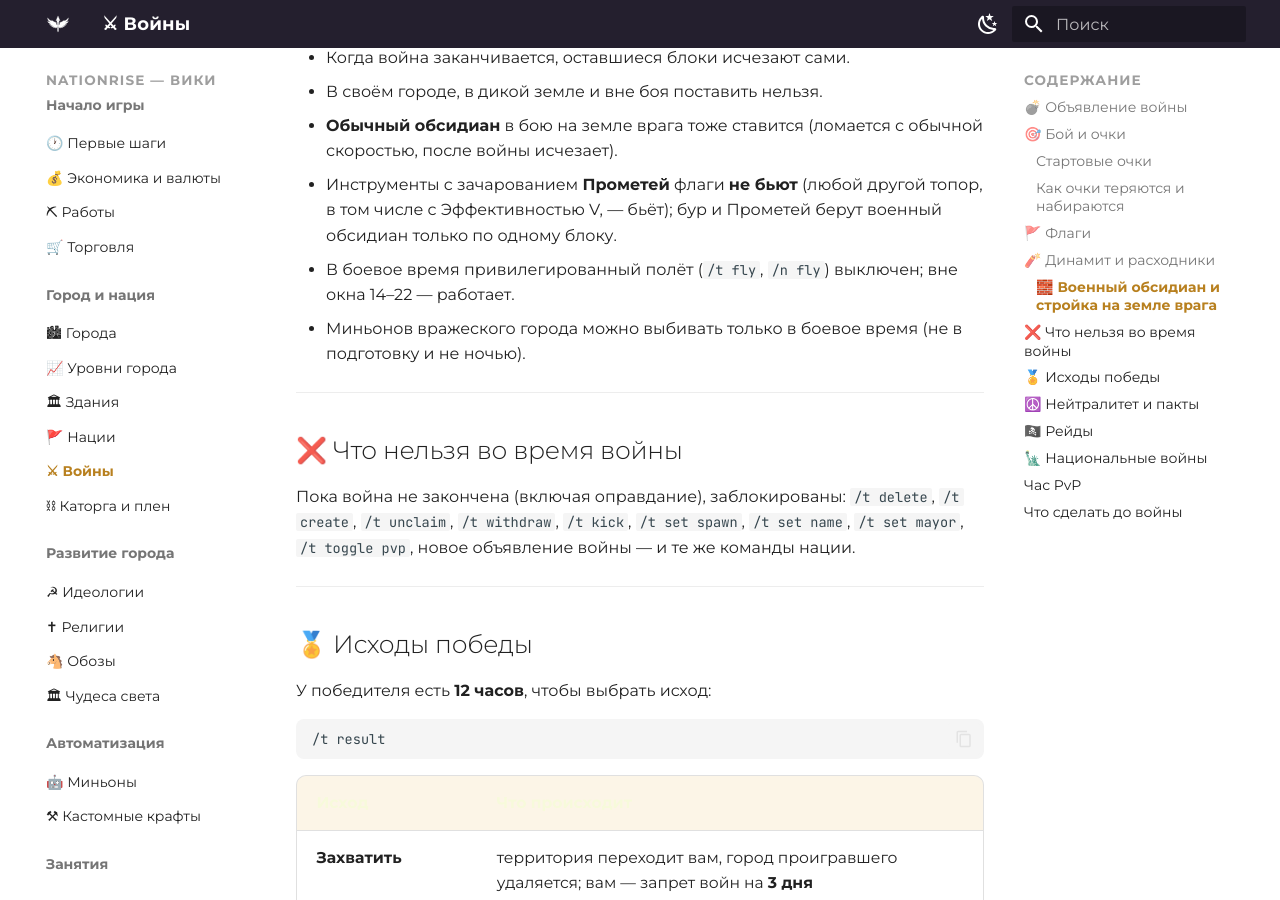
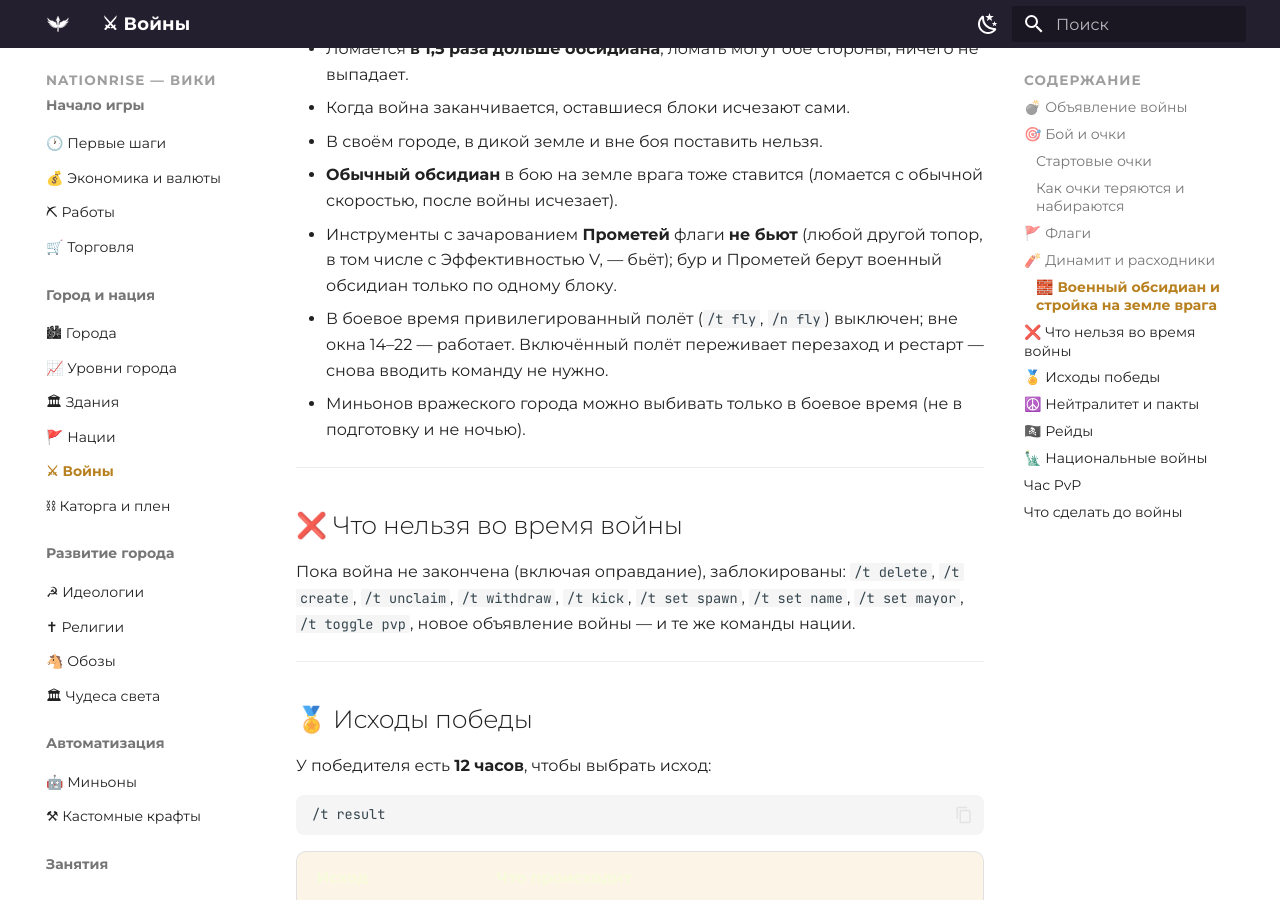
Before and after one commit to zixSSSed/NationRise-Wiki-RU, an MkDocs documentation site: the page built from docs/war.md, in a window 1280 px wide and 900 px high, scrolled down 5582 px. Built offline with MkDocs 1.6.1 and Material for MkDocs 9.7.7, drawn with Linux system fonts in a browser that asks for light colours; some of the changed text lies outside the part shown.

Commit message:
Флаг захвата и спавн-чанк, полёт после перезахода, шаблоны брони в лут-ивенте
Co-Authored-By: Claude Opus 5.5 <noreply@anthropic.com>

```diff
--- a/docs/war.md
+++ b/docs/war.md
@@ -147,7 +147,8 @@
 - В своём городе, в дикой земле и вне боя поставить нельзя.
 - **Обычный обсидиан** в бою на земле врага тоже ставится (ломается с обычной скоростью, после войны исчезает).
 - Инструменты с зачарованием **Прометей** флаги **не бьют** (любой другой топор, в том числе с Эффективностью V, — бьёт); бур и Прометей берут военный обсидиан только по одному блоку.
-- В боевое время привилегированный полёт (`/t fly`, `/n fly`) выключен; вне окна 14–22 — работает.
+- В боевое время привилегированный полёт (`/t fly`, `/n fly`) выключен; вне окна 14–22 — работает. Включённый полёт
+  переживает перезаход и рестарт — снова вводить команду не нужно.
 - Миньонов вражеского города можно выбивать только в боевое время (не в подготовку и не ночью).
 
 ---
```
Also changed, not shown: other parts of docs/war.md (+1 -1 lines), docs/events.md (+2 -1 lines).
